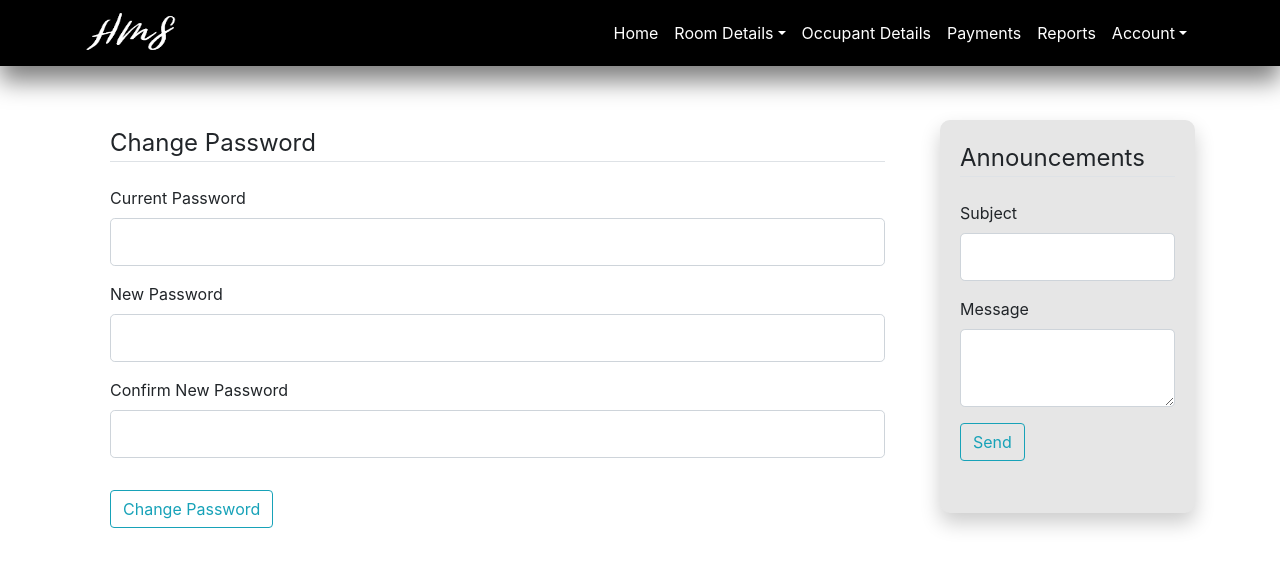
After one commit to AshCreate/Project-HMS, a Flask app: page /admin/changepassword in a window 1280 px wide. The commit adds this page. Shown: the top 569 px of the page. Run offline with Flask 2, Linux system fonts and the light colour scheme; a user stored in the database is signed in; data comes from the database, SQL or seed files in the repository; some libraries are stand-ins or nearby versions.

Commit message:
change password, hostel details ft payments

```diff
--- a/HMS/forms.py
+++ b/HMS/forms.py
@@ -94,3 +94,13 @@ class EditRoomPricingForm(FlaskForm):
 class AdminAddPaymentForm(FlaskForm):
     price = IntegerField('Price', validators=[DataRequired(), NumberRange(min=0, max=None, message="Price must be greater than 0")])
     submit = SubmitField('Add Payment')
+
+class ChangePasswordForm(FlaskForm):
+    current_password = PasswordField('Current Password', validators=[DataRequired()])
+    new_password = PasswordField('New Password', validators=[DataRequired()])
+    confirm_newpassword = PasswordField('Confirm New Password', validators=[DataRequired(), EqualTo('new_password')])
+    submit = SubmitField('Change Password')
+
+class EditHostelDetailsForm(FlaskForm):
+    description = TextAreaField('Hostel Description', validators=[DataRequired()])
+    submit = SubmitField('Update Hostel Details')
--- a/HMS/routes.py
+++ b/HMS/routes.py
@@ -6,7 +6,8 @@ from flask_login import login_user, current_user, logout_user, login_required
 from HMS.models import User, Hostel, Payment, Room,Beds,Images
 from HMS.static.tourcontent import tourContent
 from HMS.static.reportContent import reportContent
-from HMS.forms import SignupForm, LoginForm, AnnouncementForm, AddRoomForm, EditRoomForm, UpdateAccountForm, EditRoomPricingForm, AdminAddPaymentForm
+from HMS.forms import SignupForm, LoginForm, AnnouncementForm, AddRoomForm, EditRoomForm, \
+  UpdateAccountForm, EditRoomPricingForm, AdminAddPaymentForm, ChangePasswordForm, EditHostelDetailsForm
 from HMS.tables import TotalRoomReport, TotalStudentsReport, TotalFullPaidStudentsReport
 
 
@@ -285,6 +286,42 @@ def payments():
     #page = request.args.get('page', 1, type=int)
     form2 = AnnouncementForm()
     form = AdminAddPaymentForm()
-    payment = Images.query.filter_by(processed="False").order_by(Images.date_posted.desc())#.paginate(page=page, per_page=6)
+    payment = Images.query.filter_by(processed="False").order_by(Images.date_posted.desc()).all()#.paginate(page=page, per_page=6)
 
-    return render_template('payments.html', form2 = form2, form = form,payment=payment)
+    return render_template('payments.html', form2 = form2, form = form, payment=payment)
+
+@app.route('/admin/changepassword', methods=['GET','POST'])
+@login_required
+def change_Adminpassword():
+  form2 = AnnouncementForm()
+  form = ChangePasswordForm()
+  user = User.query.filter_by(id=current_user.id).first()
+  if form.validate_on_submit():
+    if bcrypt.check_password_hash(user.password, form.current_password.data):
+      hashed_password = bcrypt.generate_password_hash(form.new_password.data).decode('utf-8')
+      user.password = hashed_password
+      db.session.commit()
+      flash('Your password has been changed!', 'success')
+      return redirect(url_for('change_Adminpassword'))
+    else:
+      flash('Current password might be wrong', 'danger')
+      return redirect(url_for('change_Adminpassword'))
+  return render_template('change_Adminpassword.html', form2=form2, form=form, legend = "Change Password")
+
+
+@app.route('/admin/edithosteldetails', methods=['GET', 'POST'])
+@login_required
+def edit_hostelDetails():
+  form2 = AnnouncementForm()
+  form = EditHostelDetailsForm()
+  if form.validate_on_submit():
+    for item in tourContent:
+      if current_user.hostel_id == item['id']:
+        item['body'] = form.description.data
+        flash('Hostel description has been updated', 'success')
+        return redirect(url_for('edit_hostelDetails'))
+  elif request.method == 'GET':
+    for item in tourContent:
+      if current_user.hostel_id == item['id']:
+        form.description.data = item['body']
+  return render_template('edit_hostelDetails.html', form2=form2, form=form, legend = 'Edit Hostel Details')
--- a/HMS/static/tourcontent.py
+++ b/HMS/static/tourcontent.py
@@ -1,5 +1,6 @@
 tourContent = [
     {
+        "id": 1,
         "pic": "static/img/back9.jpg",
         "title": "Hosanna",
         "body": "Lorem ipsum dolor sit amet, consectetur adipiscing elit. Vestibulum in lectus auctor," +
@@ -9,10 +10,11 @@ tourContent = [
                  " Proin bibendum mauris ac mollis viverra. Nam tincidunt, purus sed bibendum suscipit, est ante eleifend elit," +
                  " at accumsan augue diam et ligula. Proin accumsan sem non finibus interdum. Etiam placerat metus in dui mollis," +
                  " id rutrum ligula imperdiet. Pellentesque habitant morbi tristique senectus et netus et malesuada fames ac turpis" +
-                 " egestas. Sed tincidunt varius eros ac dapibus. Sed volutpat a justo at lobortis. Integer eu nisl felis."
+                 " egestas. Sed tincidunt varius eros ac dapibus. Sed volutpat a justo at lobortis. Integer eu nisl py awesome."
     },
 
     {
+        "id": 2,
         "pic": "static/img/back11.jpg",
         "title": "Dufie",
         "body": "Lorem ipsum dolor sit amet, consectetur adipiscing elit. Vestibulum in lectus auctor," +
@@ -26,6 +28,7 @@ tourContent = [
     },
 
     {
+        "id": 3,
         "pic": "static/img/back6.jpg",
         "title": "Charlotte",
         "body": "Lorem ipsum dolor sit amet, consectetur adipiscing elit. Vestibulum in lectus auctor," +
--- a/HMS/templates/admin_layout.html
+++ b/HMS/templates/admin_layout.html
@@ -53,8 +53,8 @@
                             <a class="nav-link dropdown-toggle text-white" data-toggle="dropdown" href="#" role="button" aria-haspopup="true" aria-expanded="false">Account</a>
                             <div class="dropdown-menu">
                                 <a class="dropdown-item" href="{{ url_for('updateaccount')}}">Edit Admin Details</a>
-                                <a class="dropdown-item" href="#">Change Password</a>
-                                <a class="dropdown-item" href="#">Edit Hostel Details</a>
+                                <a class="dropdown-item" href="{{ url_for('change_Adminpassword')}}">Change Password</a>
+                                <a class="dropdown-item" href="{{ url_for('edit_hostelDetails')}}">Edit Hostel Details</a>
                                 <div class="dropdown-divider"></div>
                                 <a class="dropdown-item" href="{{ url_for('logout')}}">Logout</a>
                             </div>
--- /dev/null
+++ b/HMS/templates/change_Adminpassword.html
@@ -0,0 +1,52 @@
+{% extends 'admin_layout.html' %}
+{% block content %}
+    <div style="padding: 25px;" >
+        <form method = "POST" action = "" enctype="multipart/form-data">
+            <fieldset class = "form-group" >
+                <legend class = "border-bottom mb-4" > {{legend}} </legend>
+                <div class="form-group">
+                    {{form.current_password.label(class="form-control-label")}}
+                    {% if form.current_password.errors %}
+                        {{form.current_password(class="form-control form-control-lg is-invalid")}}
+                        <div class = "invalid-feedback">
+                            {% for error in form.current_password.errors %}
+                                <span> {{error}}</span>
+                            {%endfor%}
+                        </div>
+                    {%else%}
+                        {{form.current_password(class="form-control form-control-lg")}}
+                    {%endif%}
+                </div>
+                <div class = "form-group" >
+                    {{form.new_password.label(class="form-control-label")}}
+                    {%if form.new_password.errors%}
+                        {{form.new_password(class="form-control form-control-lg is-invalid")}}
+                        <div class = "invalid-feedback">
+                            {%for error in form.new_password.errors%}
+                                <span> {{error}} </span>
+                            {%endfor%}
+                        </div>
+                    {%else%}
+                        {{form.new_password(class="form-control form-control-lg")}}
+                    {% endif%}
+                </div>
+                <div class = "form-group" >
+                    {{form.confirm_newpassword.label(class="form-control-label")}}
+                    {%if form.confirm_newpassword.errors%}
+                        {{form.confirm_newpassword(class="form-control form-control-lg is-invalid")}}
+                        <div class = "invalid-feedback">
+                            {%for error in form.confirm_newpassword.errors%}
+                                <span> {{error}} </span>
+                            {%endfor%}
+                        </div>
+                    {%else%}
+                        {{form.confirm_newpassword(class="form-control form-control-lg")}}
+                    {% endif%}
+                </div>
+            </fieldset>
+            <div class = "form-group">
+                {{form.submit(class="btn btn-outline-info")}}
+            </div>
+        </form>
+    </div>
+{% endblock %}
--- a/HMS/templates/detailed_contentLayout.html
+++ b/HMS/templates/detailed_contentLayout.html
@@ -51,8 +51,8 @@
                             <a class="nav-link dropdown-toggle text-dark" data-toggle="dropdown" href="#" role="button" aria-haspopup="true" aria-expanded="false">Account</a>
                             <div class="dropdown-menu">
                                 <a class="dropdown-item" href="{{ url_for('updateaccount')}}">Edit Admin Details</a>
-                                <a class="dropdown-item" href="#">Change Password</a>
-                                <a class="dropdown-item" href="#">Edit Hostel Details</a>
+                                <a class="dropdown-item" href="{{ url_for('change_Adminpassword')}}">Change Password</a>
+                                <a class="dropdown-item" href="{{ url_for('edit_hostelDetails')}}">Edit Hostel Details</a>
                                 <div class="dropdown-divider"></div>
                                 <a class="dropdown-item" href="{{ url_for('logout')}}">Logout</a>
                             </div>
--- a/HMS/templates/payments.html
+++ b/HMS/templates/payments.html
@@ -1,10 +1,10 @@
 {% extends 'admin_layout.html' %}
 {% block content %}
-    {% for item in payment.items%}
+    {% for item in payment%}
         <div class="row">
-            <div class="container">
+            <div class="container" style="margin-bottom: 30px">
                 <div>
-                   <a> {{ payment.user.firstname }} {{ payment.user.lastname }}</a><a style="position: relative; left: 80%">{{post.date_posted.strftime('%Y-%m-%d')}}</a>
+                   <a> {{ item.user.firstname }} {{ item.user.lastname }}</a><a style="position: relative; left: 70%">{{item.date_posted.strftime('%Y-%m-%d')}}</a>
                 </div>
                 <div class="card w-85" style="background-color: #E6E6E6">
                     <img class="card-img-top" src="/static/img/back3.jpg" style="height: 300px" alt="Card image cap">
```
Also changed, not shown: HMS/templates/edit_hostelDetails.html (added, +27 -0 lines).
